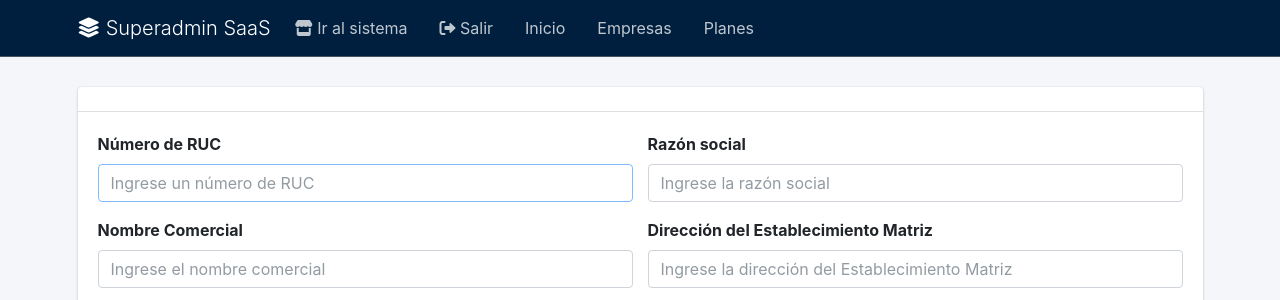
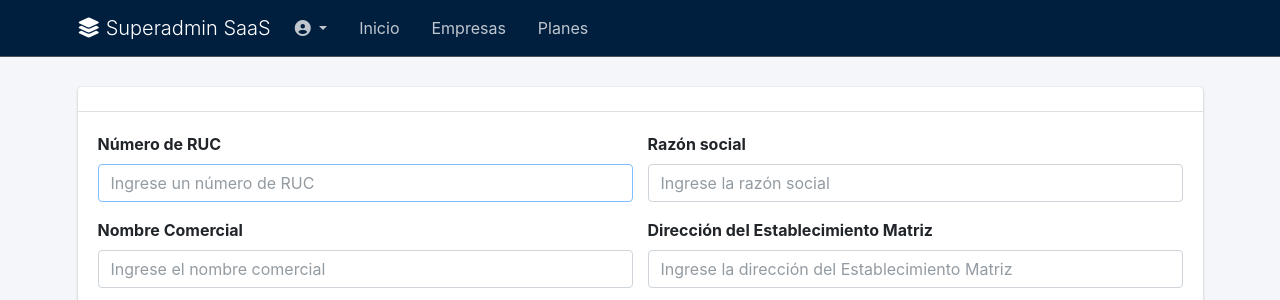
Before and after one commit to Yeyo2103/devfactura, a Django app: template core/tenancy/templates/superadmin/company_form.html in a window 1280 px wide. Shown: the top 300 px of the page. Run offline with Django 5.2, Linux system fonts and the light colour scheme; the template is opened without the code that fills it: values that come from a table or form of the project are taken from there, others are empty; parts of the project's set-up code (start-up, migrations or seed data) failed here and were passed over; some libraries are stand-ins or nearby versions.

Commit message:
Superadmin: menu de usuario desplegable con confirmacion al cerrar sesion

```diff
--- a/core/tenancy/templates/superadmin/base.html
+++ b/core/tenancy/templates/superadmin/base.html
@@ -21,8 +21,18 @@
                 </ul>
             </div>
             <ul class="navbar-nav ml-auto">
-                <li class="nav-item"><a href="{% url 'dashboard' %}" class="nav-link"><i class="fas fa-store"></i> Ir al sistema</a></li>
-                <li class="nav-item"><a href="{% url 'logout' %}" class="nav-link"><i class="fas fa-sign-out-alt"></i> Salir</a></li>
+                <li class="nav-item dropdown">
+                    <a class="nav-link dropdown-toggle" data-toggle="dropdown" href="#" role="button" aria-haspopup="true" aria-expanded="false">
+                        <i class="fas fa-user-circle"></i>
+                        <span class="d-none d-md-inline">{{ request.user.names|default:request.user.username }}</span>
+                    </a>
+                    <div class="dropdown-menu dropdown-menu-right">
+                        <h6 class="dropdown-header">{{ request.user.username }}</h6>
+                        <a class="dropdown-item" href="{% url 'dashboard' %}"><i class="fas fa-store mr-2 text-muted"></i> Ir al sistema</a>
+                        <div class="dropdown-divider"></div>
+                        <a class="dropdown-item text-danger" href="#" id="logout-link"><i class="fas fa-sign-out-alt mr-2"></i> Cerrar sesión</a>
+                    </div>
+                </li>
             </ul>
         </div>
     </nav>
@@ -48,5 +58,29 @@
         </section>
     </div>
 </div>
+<script>
+    document.addEventListener('DOMContentLoaded', function () {
+        var logoutLink = document.getElementById('logout-link');
+        if (logoutLink) {
+            logoutLink.addEventListener('click', function (e) {
+                e.preventDefault();
+                Swal.fire({
+                    title: '¿Cerrar sesión?',
+                    text: 'Saldrás del panel de superadministración.',
+                    icon: 'question',
+                    showCancelButton: true,
+                    confirmButtonColor: '#d33',
+                    cancelButtonColor: '#6c757d',
+                    confirmButtonText: 'Sí, salir',
+                    cancelButtonText: 'Cancelar'
+                }).then(function (result) {
+                    if (result.isConfirmed) {
+                        window.location.href = "{% url 'logout' %}";
+                    }
+                });
+            });
+        }
+    });
+</script>
 </body>
 {% endblock %}
```
